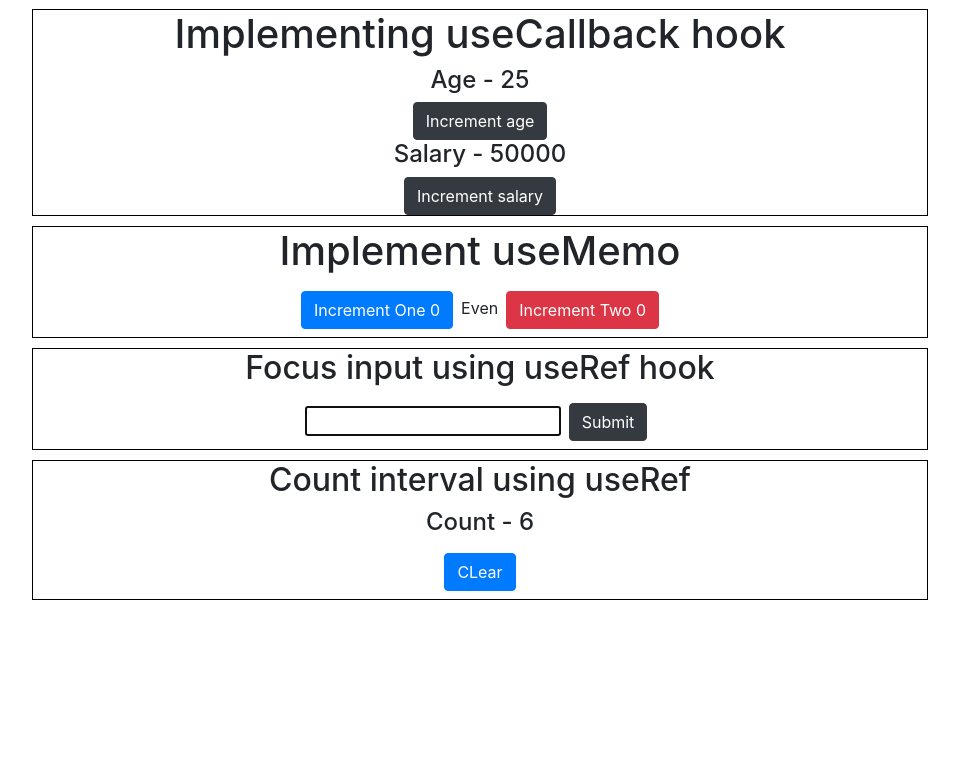
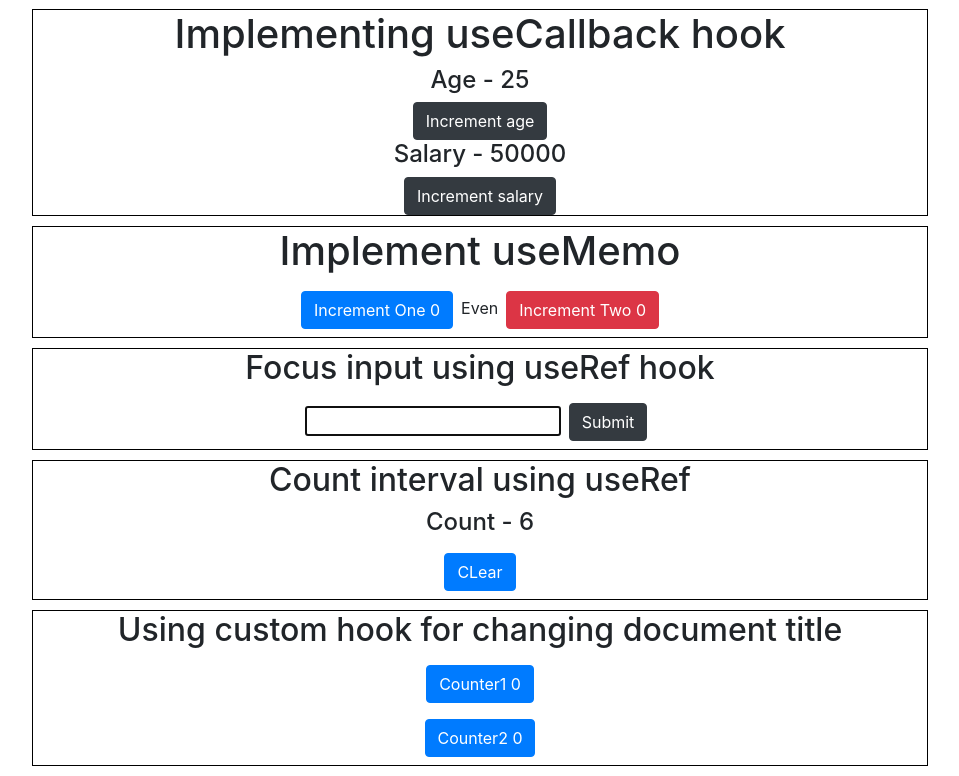
Before and after one commit to KamrulSh/react-hooks-practice, a React (Create React App) app: page / in a window 1280 px wide. Shown: the part 2391-3167 px from the top of the page, without its empty margins (160-1119 px from the left). Before the commit the page ends 3001 px from the top, so only its background shows below. Built offline with nearby package versions, Linux system fonts and the light colour scheme; no server answers.

Commit message:
implement custom hook 1

```diff
--- a/src/App.js
+++ b/src/App.js
@@ -2,6 +2,7 @@ import React, { Component } from "react";
 import "./App.css";
 import ComponentA from "./components/ComponentA";
 import ComponentCallback from "./components/ComponentCallback";
+import CustomHookTitle from "./components/CustomHookTitle";
 import DataFetching from "./components/DataFetching";
 import DataFetchingTwo from "./components/DataFetchingTwo";
 import HooksCounter from "./components/HooksCounter";
@@ -40,6 +41,7 @@ class App extends Component {
                 <MemoCounter />
                 <RefFocusInput />
                 <RefCountInterval />
+                <CustomHookTitle />
             </div>
         );
     }
--- /dev/null
+++ b/src/components/CustomHookTitle.js
@@ -0,0 +1,16 @@
+import React from "react";
+import CustomHookTitle1 from "./CustomHookTitle1";
+import CustomHookTitle2 from "./CustomHookTitle2";
+
+// implementing custom hook for changing document title
+function CustomHookTitle() {
+    return (
+        <div className="myApp">
+            <h2>Using custom hook for changing document title</h2>
+            <CustomHookTitle1 />
+            <CustomHookTitle2 />
+        </div>
+    );
+}
+
+export default CustomHookTitle;
--- /dev/null
+++ b/src/components/CustomHookTitle1.js
@@ -0,0 +1,19 @@
+import React, { useState } from "react";
+import useDocumentTitle from "./useDocumentTitle";
+
+function CustomHookTitle1() {
+    const [counter, setCounter] = useState(0);
+    useDocumentTitle(counter);
+    return (
+        <div>
+            <button
+                onClick={() => setCounter(counter + 1)}
+                className="btn btn-primary m-2"
+            >
+                Counter1 {counter}
+            </button>
+        </div>
+    );
+}
+
+export default CustomHookTitle1;
--- /dev/null
+++ b/src/components/CustomHookTitle2.js
@@ -0,0 +1,19 @@
+import React, { useState } from "react";
+import useDocumentTitle from "./useDocumentTitle";
+
+function CustomHookTitle2() {
+    const [counter, setCounter] = useState(0);
+    useDocumentTitle(counter);
+    return (
+        <div>
+            <button
+                onClick={() => setCounter(counter + 1)}
+                className="btn btn-primary m-2"
+            >
+                Counter2 {counter}
+            </button>
+        </div>
+    );
+}
+
+export default CustomHookTitle2;
--- /dev/null
+++ b/src/components/useDocumentTitle.js
@@ -0,0 +1,9 @@
+import { useEffect } from "react";
+
+function useDocumentTitle(counter) {
+    useEffect(() => {
+        document.title = `Counter ${counter}`;
+    }, [counter]);
+}
+
+export default useDocumentTitle;
```
